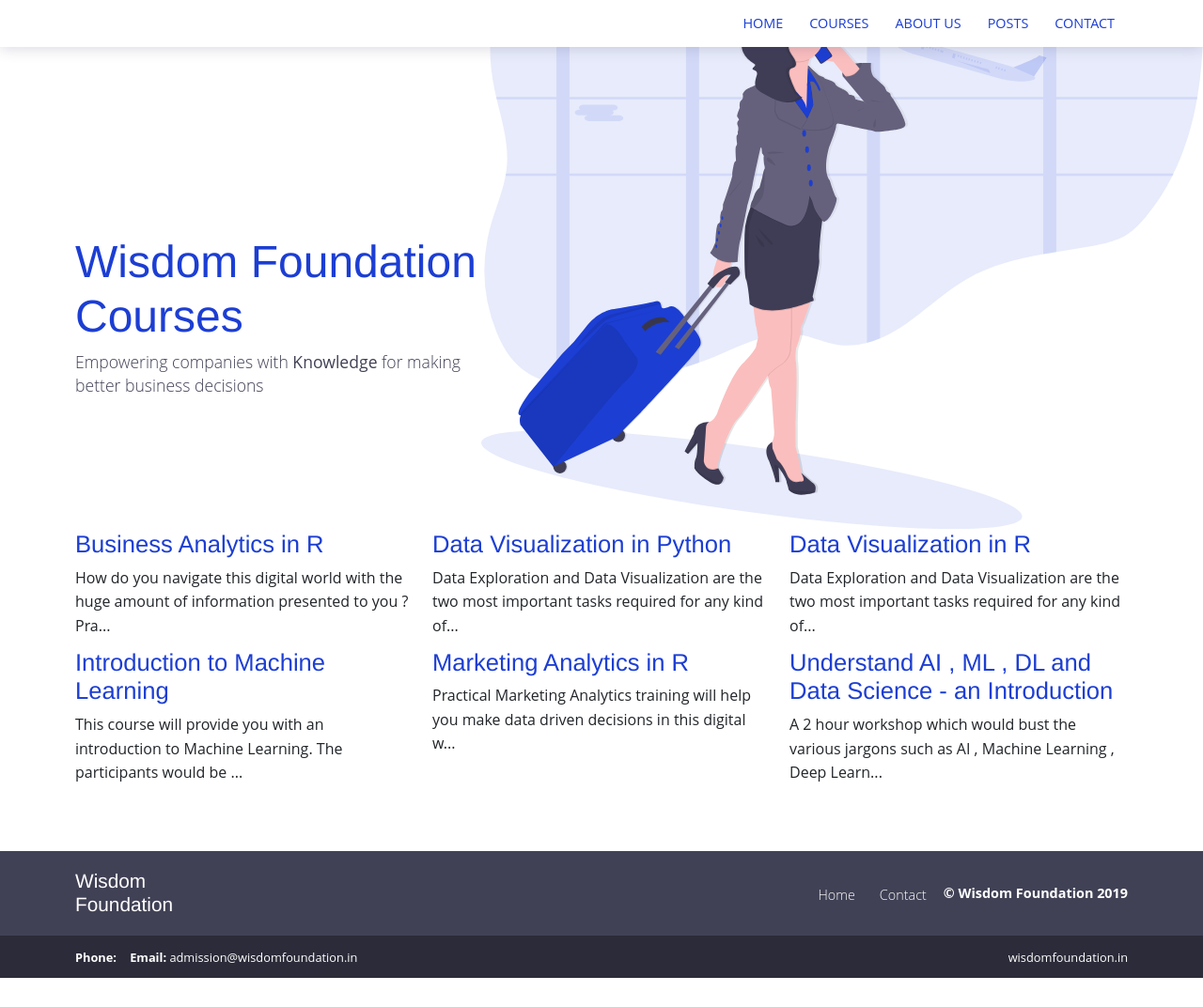
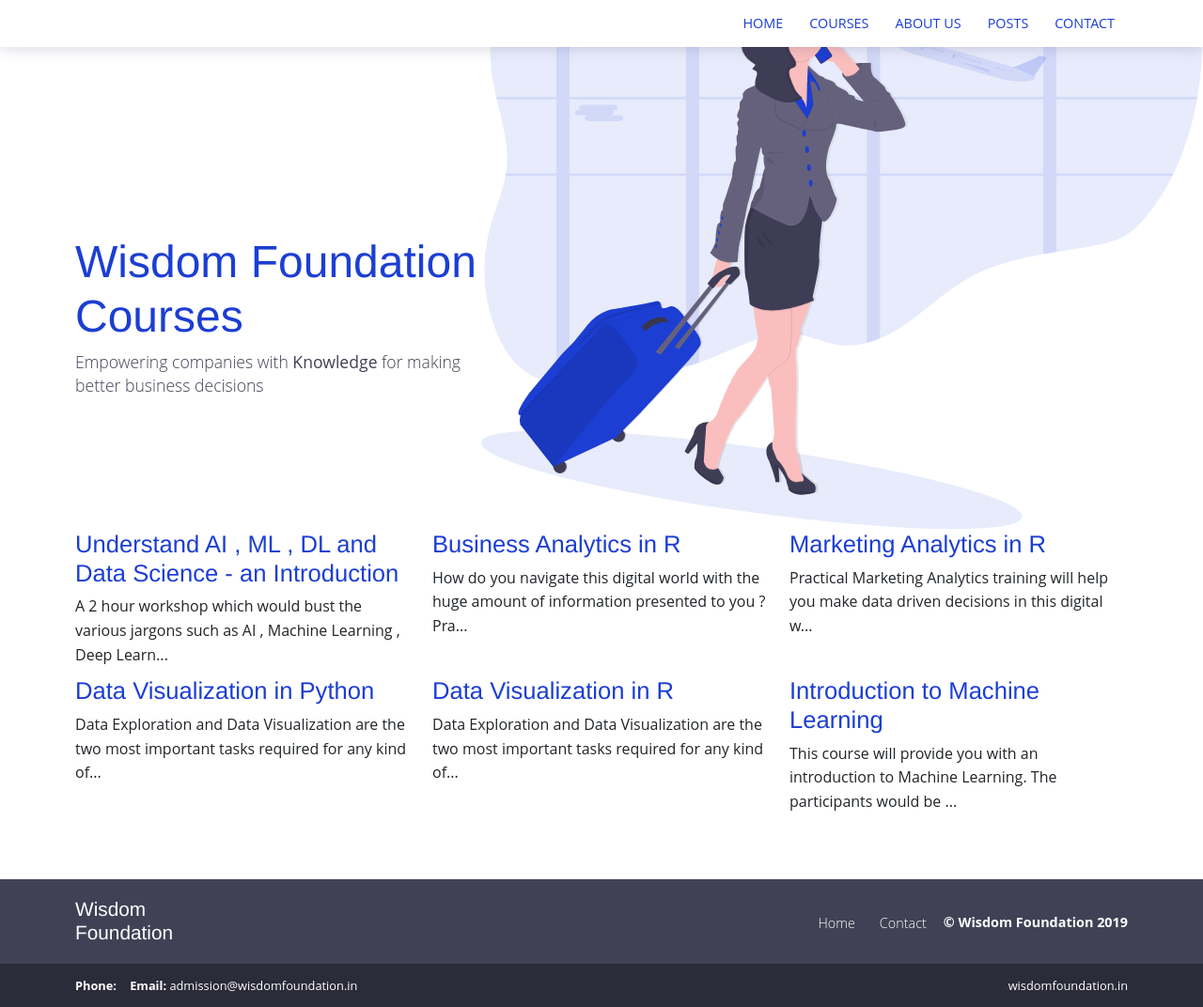
Before and after one commit to write2wisdomfoundation/write2wisdomfoundation.github.io, a Jekyll site: the page built from courses.html, in a window 1280 px wide. Shown: the whole page at 94% size. Built offline with Jekyll 4.4.1, drawn with Linux system fonts in a browser that asks for light colours; before the commit the page ends 1041 px from its top, so only the background shows below that.

Commit message:
Add Files to Repository

```diff
--- a/courses.html
+++ b/courses.html
@@ -22,7 +22,7 @@ bodyClass: page-services-list
 <div class="container pb-6">
   <div class="row">
     {% assign sorted_courses = site.courses | sort:"num" %}
-    {% for course in site.courses %}
+    {% for course in sorted_courses %}
     <div class="col-12 col-md-4 mb-1">
       <div class="service service-summary">
         <div class="service-content">
```
